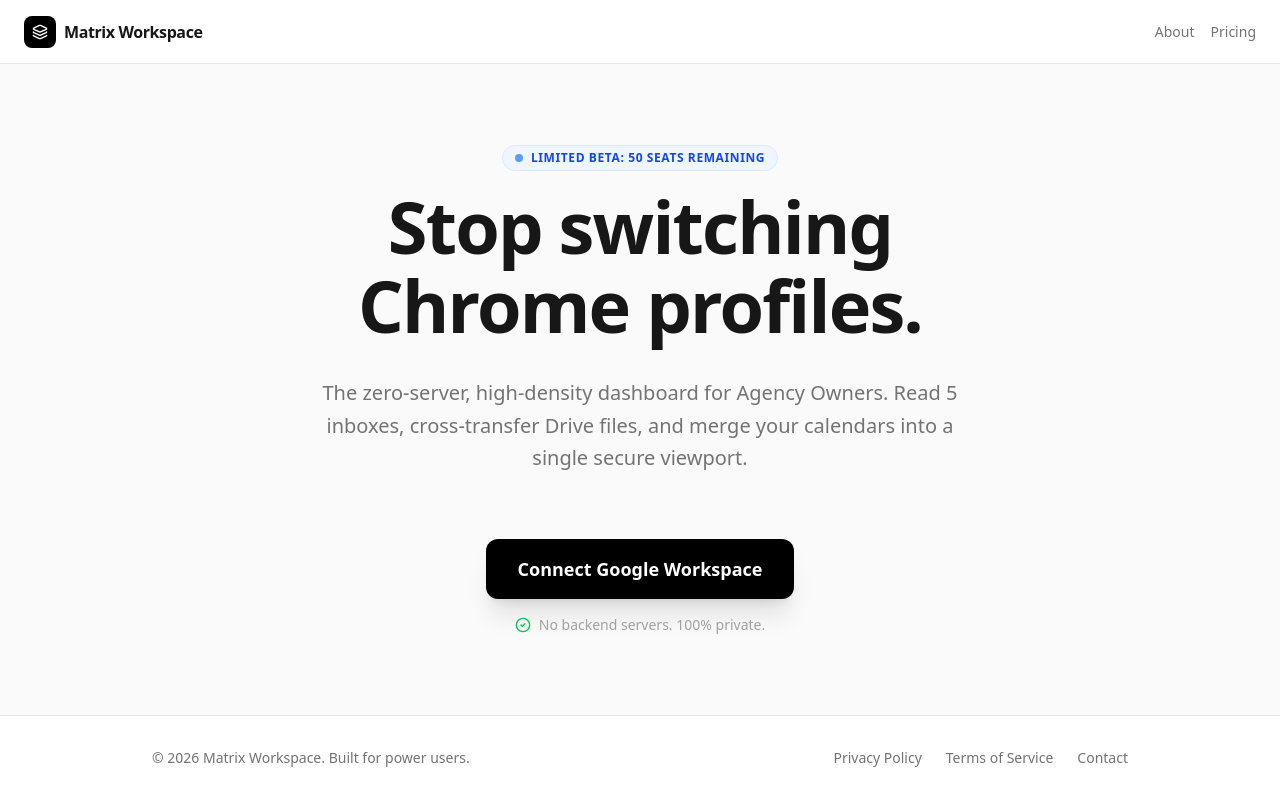
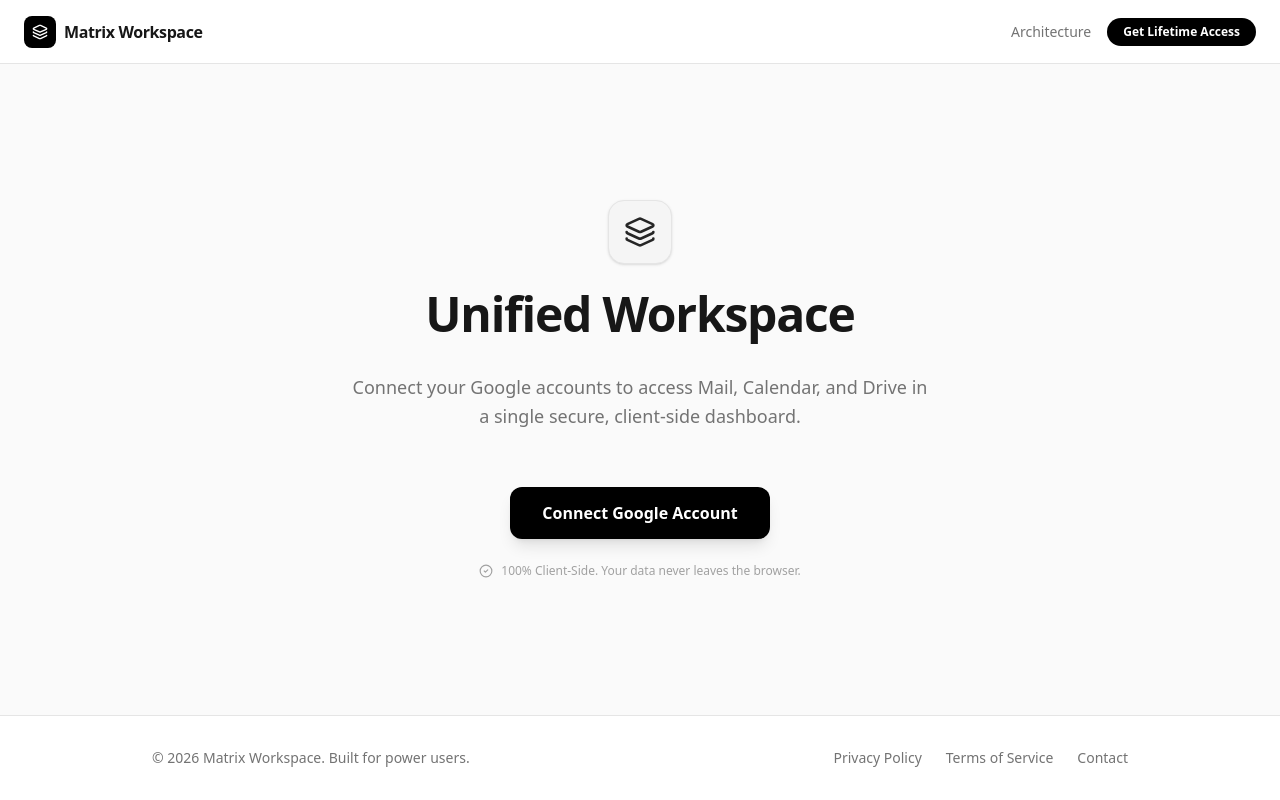
Before and after one commit to karanraj-ux/Matrix-Workspace-, a React (Vite) app: page / in a window 1280 px wide. Built offline with nearby package versions, Linux system fonts and the light colour scheme.

Commit message:
feat: update header and hero section for Matrix
Refactor the navigation header to include a call-to-action button and update the hero section layout for better visual focus.

```diff
--- a/src/App.tsx
+++ b/src/App.tsx
@@ -433,40 +433,40 @@ export default function App() {
             </div>
             <span className="font-bold tracking-tight">Matrix Workspace</span>
           </div>
-          <div className="flex gap-4 text-sm font-medium text-neutral-500">
-            <button onClick={() => setActiveStaticPage('about')} className="hover:text-black transition-colors">About</button>
-            <button onClick={() => setActiveStaticPage('pricing')} className="hover:text-black transition-colors">Pricing</button>
+          <div className="flex items-center gap-4 text-sm font-medium text-neutral-500">
+            <button onClick={() => setActiveStaticPage('about')} className="hover:text-black transition-colors hidden sm:block">Architecture</button>
+            <button onClick={() => setActiveStaticPage('pricing')} className="bg-black hover:bg-neutral-800 text-white px-4 py-1.5 rounded-full transition-colors font-bold text-xs flex items-center gap-2">
+              Get Lifetime Access
+            </button>
           </div>
         </header>
 
         {/* Hero Section */}
         <main className="flex-1 flex flex-col items-center justify-center p-6 text-center">
-          <div className="max-w-3xl mx-auto space-y-8">
-            <div className="inline-flex items-center gap-2 px-3 py-1 rounded-full bg-blue-50 text-blue-700 text-xs font-bold uppercase tracking-wider mb-4 border border-blue-100">
-              <span className="w-2 h-2 rounded-full bg-blue-500 animate-pulse"></span>
-              Limited Beta: 50 Seats Remaining
+          <div className="max-w-2xl mx-auto space-y-8">
+            <div className="w-16 h-16 bg-neutral-100 rounded-2xl flex items-center justify-center mx-auto mb-6 shadow-sm border border-neutral-200">
+               <Layers className="w-8 h-8 text-neutral-800" />
             </div>
 
-            <h1 className="text-5xl md:text-7xl font-black tracking-tight leading-[1.1] text-neutral-900">
-              Stop switching <br className="hidden md:block"/> Chrome profiles.
+            <h1 className="text-4xl md:text-5xl font-black tracking-tight leading-[1.1] text-neutral-900">
+              Unified Workspace
             </h1>
 
-            <p className="text-lg md:text-xl text-neutral-500 max-w-2xl mx-auto leading-relaxed">
-              The zero-server, high-density dashboard for Agency Owners.
-              Read 5 inboxes, cross-transfer Drive files, and merge your calendars into a single secure viewport.
+            <p className="text-lg text-neutral-500 max-w-xl mx-auto leading-relaxed">
+              Connect your Google accounts to access Mail, Calendar, and Drive in a single secure, client-side dashboard.
             </p>
 
-            <div className="pt-8 flex flex-col items-center gap-4">
+            <div className="pt-6 flex flex-col items-center gap-4">
               <button
                 onClick={() => handleLogin(false)}
                 disabled={isAddingAccount}
-                className="py-4 px-8 bg-black hover:bg-neutral-800 text-white rounded-xl font-bold text-lg transition-all shadow-xl hover:shadow-2xl hover:-translate-y-1 flex items-center justify-center gap-3 disabled:opacity-70 disabled:hover:translate-y-0 w-full md:w-auto"
+                className="py-3.5 px-8 bg-black hover:bg-neutral-800 text-white rounded-xl font-bold text-base transition-all shadow-lg hover:shadow-xl hover:-translate-y-0.5 flex items-center justify-center gap-3 disabled:opacity-70 disabled:hover:translate-y-0 w-full md:w-auto"
               >
-                {isAddingAccount ? <Loader2 className="animate-spin w-5 h-5" /> : 'Connect Google Workspace'}
+                {isAddingAccount ? <Loader2 className="animate-spin w-5 h-5" /> : 'Connect Google Account'}
               </button>
-              <div className="flex items-center gap-2 text-sm text-neutral-400 font-medium">
-                <CheckCircle2 className="w-4 h-4 text-green-500" />
-                No backend servers. 100% private.
+              <div className="flex items-center gap-2 text-xs text-neutral-400 font-medium mt-2">
+                <CheckCircle2 className="w-3.5 h-3.5 text-neutral-400" />
+                100% Client-Side. Your data never leaves the browser.
               </div>
             </div>
           </div>
@@ -518,36 +518,45 @@ export default function App() {
 
                  {activeStaticPage === 'about' && (
                    <>
-                     <h1 className="text-4xl font-black mb-8">About Matrix</h1>
-                     <p className="text-neutral-600 mb-6">Matrix was built by founders who were exhausted by the constant friction of logging in and out of 6 different Google Chrome profiles just to check client emails and transfer invoice PDFs.</p>
-                     <p className="text-neutral-600 mb-6">We realized that 99% of "API aggregators" on the market steal your data and sell it to third parties. We wanted a clean, secure, localized dashboard. So we built one.</p>
+                     <h1 className="text-4xl font-black mb-8">System Architecture</h1>
+                     <p className="text-neutral-600 mb-6">Matrix Workspace is a strictly client-side application designed to aggregate your Google services without relying on backend servers.</p>
+                     <p className="text-neutral-600 mb-6">By utilizing Google Identity Services (GSI) and IndexedDB, this application manages multiple OAuth tokens concurrently within your browser memory. This guarantees that your private emails, files, and calendar events are never transmitted to third-party databases.</p>
                    </>
                  )}
 
                  {activeStaticPage === 'pricing' && (
                    <>
-                     <h1 className="text-4xl font-black mb-8">Enterprise Pricing</h1>
-                     <div className="grid md:grid-cols-2 gap-8 mt-12">
-                       <div className="border-2 border-neutral-200 rounded-2xl p-8">
-                         <h3 className="text-xl font-bold mb-2">Early Beta</h3>
-                         <div className="text-4xl font-black mb-4">Free</div>
-                         <p className="text-neutral-500 mb-6">Limited to 50 active users to respect shared API quotas.</p>
-                         <ul className="space-y-3 font-medium text-neutral-700">
-                           <li>• Max 2 Connected Accounts</li>
-                           <li>• Unified Inbox</li>
-                           <li>• Standard Transfer Speed</li>
+                     <h1 className="text-4xl font-black mb-6">Unlock Matrix Workspace.</h1>
+                     <p className="text-xl text-neutral-600 mb-10 leading-relaxed">
+                       Stop logging in and out of different Chrome profiles. Aggregate all your client inboxes, calendars, and files into a single, secure dashboard.
+                     </p>
+
+                     <div className="grid md:grid-cols-2 gap-8">
+                       <div className="border border-neutral-200 bg-neutral-50 rounded-2xl p-8 flex flex-col shadow-sm">
+                         <h3 className="text-lg font-bold mb-6 flex items-center gap-2 text-neutral-900">
+                           <Layers className="w-5 h-5 text-neutral-500" /> What's included?
+                         </h3>
+                         <ul className="space-y-4 text-sm font-medium text-neutral-600 flex-1">
+                           <li className="flex gap-3 items-start"><CheckCircle2 className="w-5 h-5 text-neutral-900 shrink-0 mt-0.5" /> <span><strong>Unified Inbox.</strong> Read emails from up to 5 accounts at once.</span></li>
+                           <li className="flex gap-3 items-start"><CheckCircle2 className="w-5 h-5 text-neutral-900 shrink-0 mt-0.5" /> <span><strong>Zero-Server File Transfers.</strong> Move files between Google Drives seamlessly.</span></li>
+                           <li className="flex gap-3 items-start"><CheckCircle2 className="w-5 h-5 text-neutral-900 shrink-0 mt-0.5" /> <span><strong>Merged Calendar.</strong> View all your appointments in one secure timeline.</span></li>
+                           <li className="flex gap-3 items-start"><CheckCircle2 className="w-5 h-5 text-neutral-900 shrink-0 mt-0.5" /> <span><strong>100% Client-Side Privacy.</strong> Your data never touches our servers.</span></li>
                          </ul>
                        </div>
-                       <div className="border-2 border-black bg-black text-white rounded-2xl p-8 shadow-2xl relative overflow-hidden">
-                         <div className="absolute top-4 right-4 bg-white text-black text-[10px] font-bold px-2 py-1 rounded uppercase tracking-wider">Unlimited</div>
-                         <h3 className="text-xl font-bold mb-2 text-neutral-300">Enterprise BYOK</h3>
-                         <div className="text-4xl font-black mb-4">$49<span className="text-lg text-neutral-400 font-normal">/mo</span></div>
-                         <p className="text-neutral-400 mb-6">Bypass all restrictions using your own Google Cloud API Key.</p>
-                         <ul className="space-y-3 font-medium text-neutral-300">
-                           <li>• Unlimited Accounts</li>
-                           <li>• 100% Private (Your Key)</li>
-                           <li>• Priority Feature Access</li>
-                         </ul>
+
+                       <div className="border border-neutral-200 bg-white rounded-2xl p-8 shadow-xl relative overflow-hidden flex flex-col group hover:border-black transition-colors">
+                         <h3 className="text-neutral-500 font-semibold mb-2 uppercase tracking-wide text-xs">Early Adopter</h3>
+                         <div className="flex items-baseline gap-1 mb-4">
+                           <span className="text-5xl font-black text-black">$49</span>
+                           <span className="text-neutral-400 font-medium">USD</span>
+                         </div>
+                         <p className="text-sm text-neutral-500 mb-8 leading-relaxed">
+                           One-time payment for lifetime access. Use your own Google Cloud API key (BYOK) for unlimited usage.
+                         </p>
+
+                         <a href="https://gumroad.com" target="_blank" rel="noopener noreferrer" className="mt-auto py-3.5 px-6 bg-black hover:bg-neutral-800 text-white rounded-xl font-bold text-center transition-all shadow-md group-hover:shadow-lg flex items-center justify-center gap-2">
+                           Get Lifetime Access &rarr;
+                         </a>
                        </div>
                      </div>
                    </>
```
